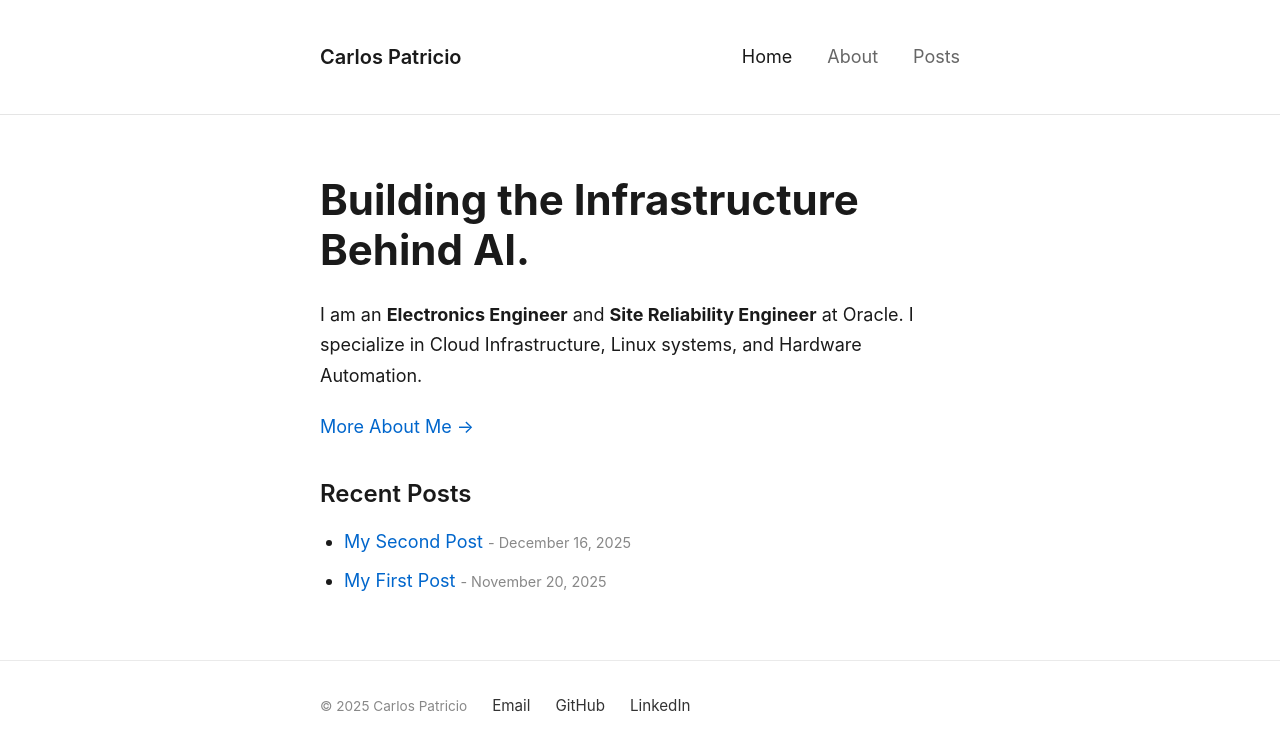
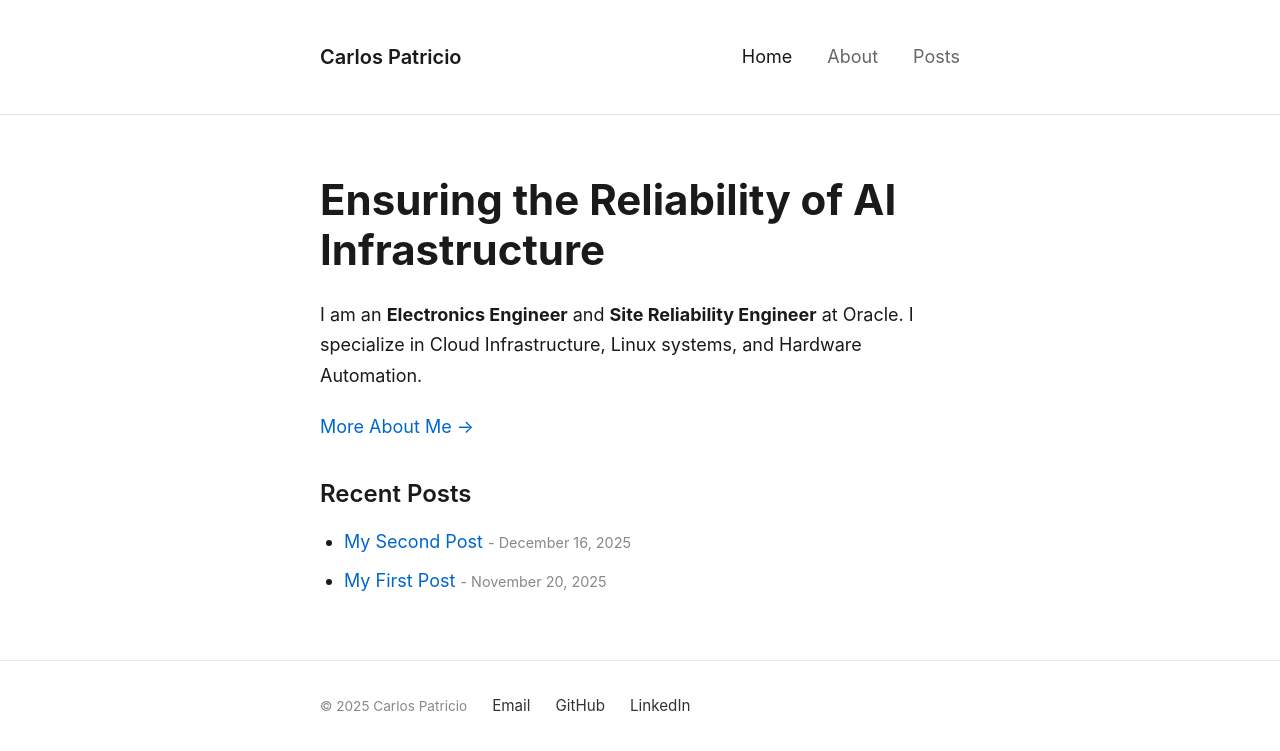
Before and after one commit to capatric/capatric.github.io, a Jekyll site: the page built from index.md, in a window 1280 px wide. Shown: the top 751 px of the page. Built offline with Jekyll 4.4.1, drawn with Linux system fonts in a browser that asks for light colours.

Commit message:
updating home page

```diff
--- a/index.md
+++ b/index.md
@@ -3,7 +3,7 @@ layout: default
 title: Home
 ---
 
-# Building the Infrastructure Behind AI.
+# Ensuring the Reliability of AI Infrastructure
 
 I am an **Electronics Engineer** and **Site Reliability Engineer** at Oracle.
 I specialize in Cloud Infrastructure, Linux systems, and Hardware Automation.
```
